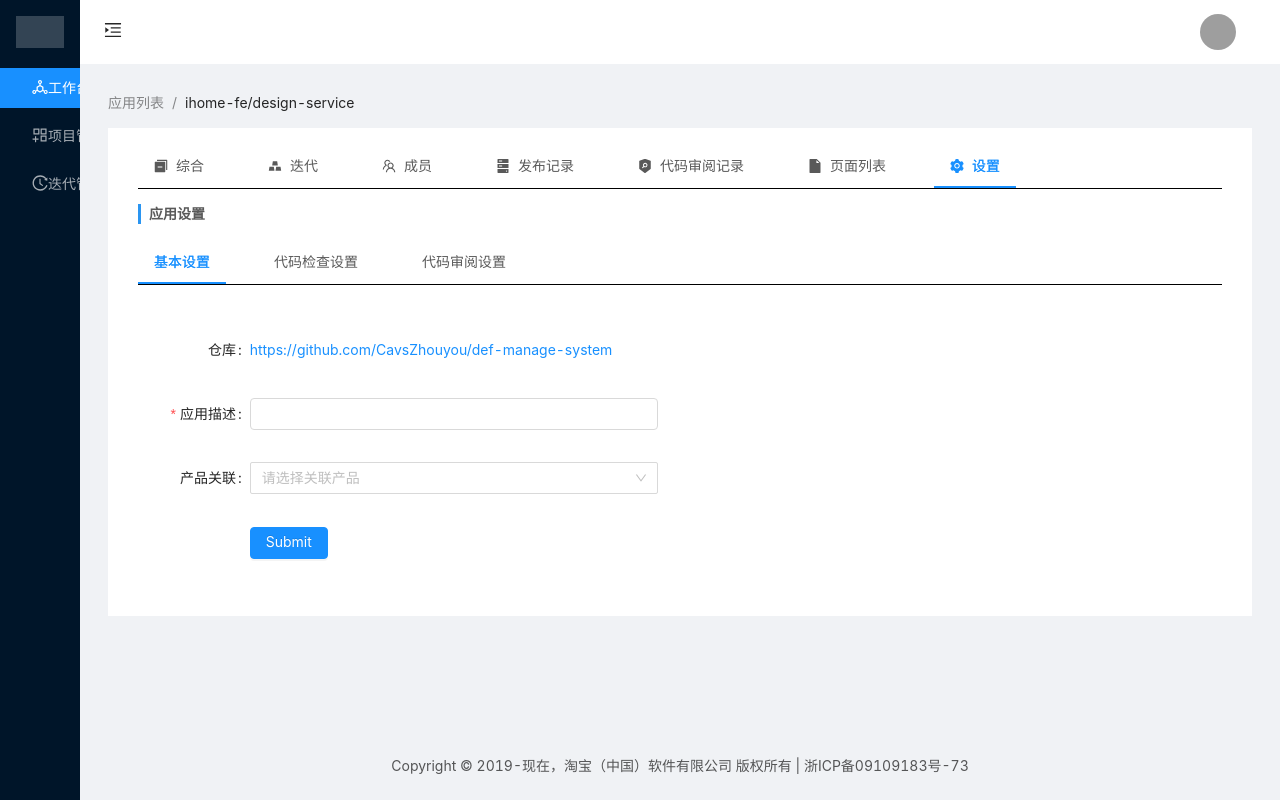
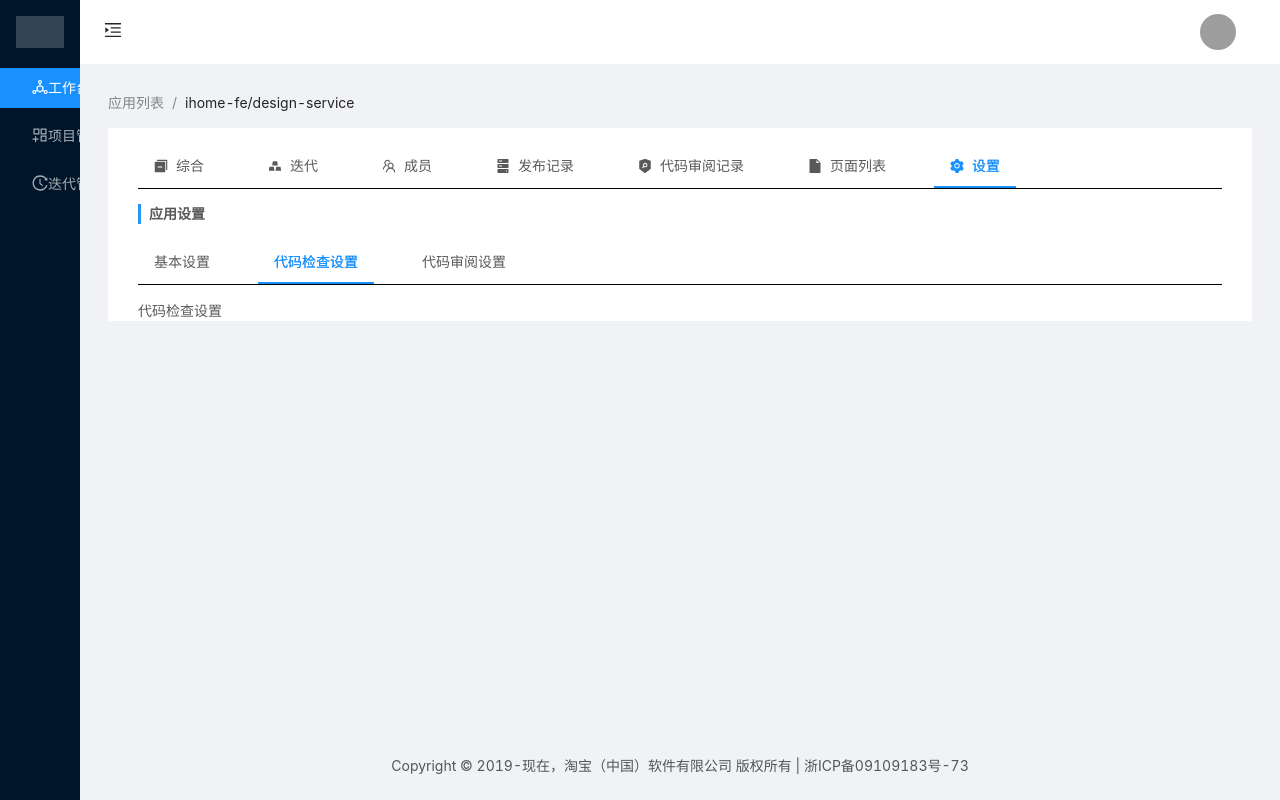
Before and after one commit to CavsZhouyou/Def-Manage-System, a React (Create React App) app: page /appDetail in a window 1280 px wide. Built offline with nearby package versions, Linux system fonts and the light colour scheme; grey boxes are pictures that could not be loaded; the HTML template or start-up script is replaced by a standard one.

Commit message:
feat: 添加代码检查设置组件

```diff
--- a/src/pages/AppDetail/components/AppSettings/config.tsx
+++ b/src/pages/AppDetail/components/AppSettings/config.tsx
@@ -4,7 +4,7 @@
  * @TodoList: 无
  * @Date: 2020-03-16 09:16:30
  * @Last Modified by: zhouyou@werun
- * @Last Modified time: 2020-03-16 09:39:55
+ * @Last Modified time: 2020-03-16 10:30:27
  */
 
 import { lazy } from 'react';
@@ -12,6 +12,7 @@ import SuspenseWrapper from '@/components/SuspenseWrapper';
 
 const WorkBench = lazy(() => import('@/pages/WorkBench'));
 const BasicSetting = lazy(() => import('../BasicSetting'));
+const CodeCheckSetting = lazy(() => import('../CodeCheckSetting'));
 
 export default [
   {
@@ -22,7 +23,7 @@ export default [
   {
     key: '2',
     name: '代码检查设置',
-    component: SuspenseWrapper(WorkBench)
+    component: SuspenseWrapper(CodeCheckSetting)
   },
   {
     key: '3',
--- a/src/pages/AppDetail/components/AppSettings/index.tsx
+++ b/src/pages/AppDetail/components/AppSettings/index.tsx
@@ -4,7 +4,7 @@
  * @TodoList: 无
  * @Date: 2020-03-16 09:08:16
  * @Last Modified by: zhouyou@werun
- * @Last Modified time: 2020-03-16 09:20:17
+ * @Last Modified time: 2020-03-16 10:30:35
  */
 
 import React, { memo } from 'react';
@@ -22,7 +22,7 @@ export default memo(function AppSettings() {
         <Title title="应用设置" />
       </div>
       <div className={styles.content}>
-        <Tabs defaultActiveKey="1" animated={true}>
+        <Tabs defaultActiveKey="2" animated={true}>
           {routes.map(route => (
             <TabPane tab={route.name} key={route.key}>
               {route.component()}
--- /dev/null
+++ b/src/pages/AppDetail/components/CodeCheckSetting/index.tsx
@@ -0,0 +1,14 @@
+/*
+ * @Author: zhouyou@werun
+ * @Descriptions: 代码检查设置
+ * @TodoList: 无
+ * @Date: 2020-03-16 10:28:42
+ * @Last Modified by: zhouyou@werun
+ * @Last Modified time: 2020-03-16 10:29:34
+ */
+
+import React, { memo } from 'react';
+
+export default memo(function CodeCheckSetting() {
+  return <div>代码检查设置</div>;
+});
```
